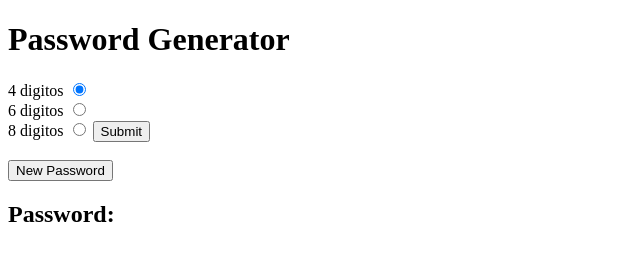
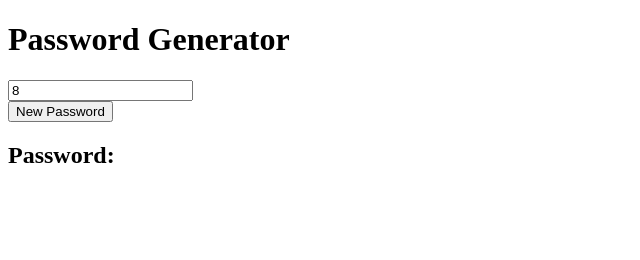
Before and after one commit to jalmx/js-2021, a plain HTML site: page practice/pws/password.html in a window 1280 px wide. Shown: the whole page, without its empty margins (0-640 px from the left). Drawn offline with Linux system fonts and the light colour scheme.

Commit message:
password generator

```diff
--- a/practice/password.js
+++ /dev/null
@@ -1,9 +0,0 @@
-const btn = document.getElementById('btn-new-password')
-let radios = document.getElementsByName('opcion')
-
-
-console.log(radios)
-
-for(let i =0; i< radios.length; i++){
-    console.log(radios[i]);
-}
--- a/practice/password.html
+++ b/practice/pws/password.html
@@ -1,5 +1,6 @@
 <!DOCTYPE html>
 <html lang="en">
+
 <head>
     <meta charset="UTF-8">
     <meta http-equiv="X-UA-Compatible" content="IE=edge">
@@ -7,20 +8,15 @@
     <title>Password generator</title>
 
 </head>
+
 <body>
 
     <h1>Password Generator</h1>
-    <form id="formulario">
-        <label for="four">4 digitos</label>
-        <input type="radio" name="opcion" id="four" value="4" checked>
-        <br>
-        <label for="six">6 digitos</label>
-        <input type="radio" name="opcion" id="six" value="6">
-        <br>
-        <label for="eigth">8 digitos</label>
-        <input type="radio" name="opcion" id="eigth" value="8">
-        <input type="submit" >
-    </form>
+
+    <label for="digit">
+        <input type="number" id="digit" min="4" placeholder="Longitud de password" value="8">
+    </label>
+
     <br>
 
     <button id="btn-new-password">New Password</button>
@@ -29,5 +25,6 @@
         <h2 id="new_password"></h2>
     </section>
     <script src="./password.js"></script>
-    </body>
+</body>
+
 </html>
```
Also changed, not shown: practice/pws/password.js (added).
